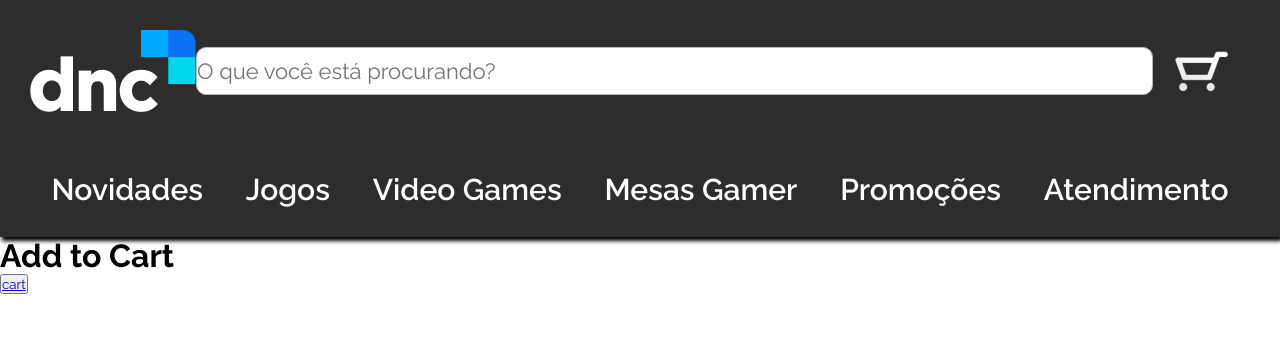
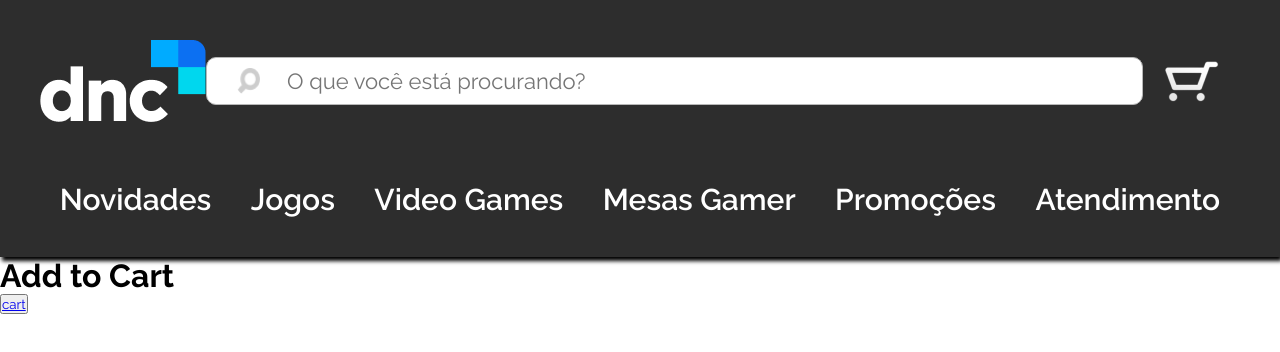
Before and after one commit to RodrigoSobralM/DNC-E-COMMERCE, a React (Vite) app in the folder dnc-e-com-grupo/: page /addToCart in a window 1280 px wide. Shown: the top 352 px of the page. Built offline with nearby package versions, Linux system fonts and the light colour scheme.

Commit message:
Componentes atualizados

```diff
--- a/dnc-e-com-grupo/src/components/Header/Header.jsx
+++ b/dnc-e-com-grupo/src/components/Header/Header.jsx
@@ -1,10 +1,11 @@
 import './index.scss'
-
 import React from 'react'
 
 const Header = () => {
   return (
-    <div>Header</div>
+    <header>
+      <img src='logoDNC.png' alt='logo DNC'></img>
+    </header>
   )
 }
 
--- a/dnc-e-com-grupo/src/components/HeaderSearch/HeaderSearch.jsx
+++ b/dnc-e-com-grupo/src/components/HeaderSearch/HeaderSearch.jsx
@@ -8,22 +8,22 @@ const HeaderSearch = () => {
       <div className='header-search-content'>
 
         <img className='img-logo' alt='logo DNC' src='logoDNC.png'></img>
-        <input className='header-input' alt='barra de pesquisa' placeholder='O que você está procurando?'></input>
-        <img className='img-cart' alt='carrinho de compras' src='iconCart.png'></img>
+        <input className='header-input' name='header-input' alt='barra de pesquisa' placeholder='O que você está procurando?'></input>
+        <img className='icon-cart' alt='carrinho de compras' src='iconCart.png'></img>
 
       </div>
-      <div className='list-content'>
-        <ul>
+      <nav className='list-content'>
+        <ul className='list-nav'>
 
-          <li>Novidades</li>
-          <li>Jogos</li>
-          <li>Video Games</li>
-          <li>Mesas Gamer</li>
-          <li>Promoções</li>
-          <li>Atendimento</li>
+          <li><a href='#'>Novidades</a></li>
+          <li><a href='#'>Jogos</a></li>
+          <li><a href='#'>Video Games</a></li>
+          <li><a href='#'>Mesas Gamer</a></li>
+          <li><a href='#'>Promoções</a></li>
+          <li><a href='#'>Atendimento</a></li>
 
         </ul>
-      </div>
+      </nav>
     </header>
   )
 }
--- a/dnc-e-com-grupo/src/components/HeaderSearch/index.scss
+++ b/dnc-e-com-grupo/src/components/HeaderSearch/index.scss
@@ -1,6 +1,6 @@
 
 header{
-    padding: 30px;
+    padding: 40px;
     background: #2D2D2D;
 
     box-shadow: 2px 4px 4px
@@ -13,11 +13,12 @@ header{
 }
 
 .header-input{
-    width: 970px;
+    width: 1470px;
     height: 48px;
     background: #FFFFFF;
     border: 1px solid #B7B7B7;
     border-radius: 10px;
+    padding-left: 80px;
 
     font-style: normal;
     font-weight: 400;
@@ -26,9 +27,19 @@ header{
     color: rgba(0, 0, 0, 0.4);
 
     background-color: white;
+    background-image: url(../../../public/iconSearch.png);
+    background-repeat: no-repeat;
+    background-size: 23px;
+    background-position: left;
+    background-position-x: 30px;
 }
 
-ul{
+.header-input:focus{
+    box-shadow: 0 0 0 0;
+    outline: 0;
+}
+
+.list-nav{
     display: flex;
     justify-content: space-around;
     margin-top: 60px;
@@ -41,3 +52,12 @@ ul{
 
     list-style: none;
 }
+
+.list-nav a{
+    text-decoration: none;
+    color: white;
+}
+
+.list-nav a:hover{
+    font-weight: 900;
+}
--- a/dnc-e-com-grupo/src/views/Home/Home.jsx
+++ b/dnc-e-com-grupo/src/views/Home/Home.jsx
@@ -6,8 +6,8 @@ import Header from '../../components/Header/Header'
 const Home = () => {
   return (
     <div>
+      <Header/>
       <h1>Home</h1>
-      <Header/>
       <button type="submit">
             <Link to={"/addToCart"} >add</Link>
       </button>
```
Also changed, not shown: dnc-e-com-grupo/public/iconSearch.png (added).
